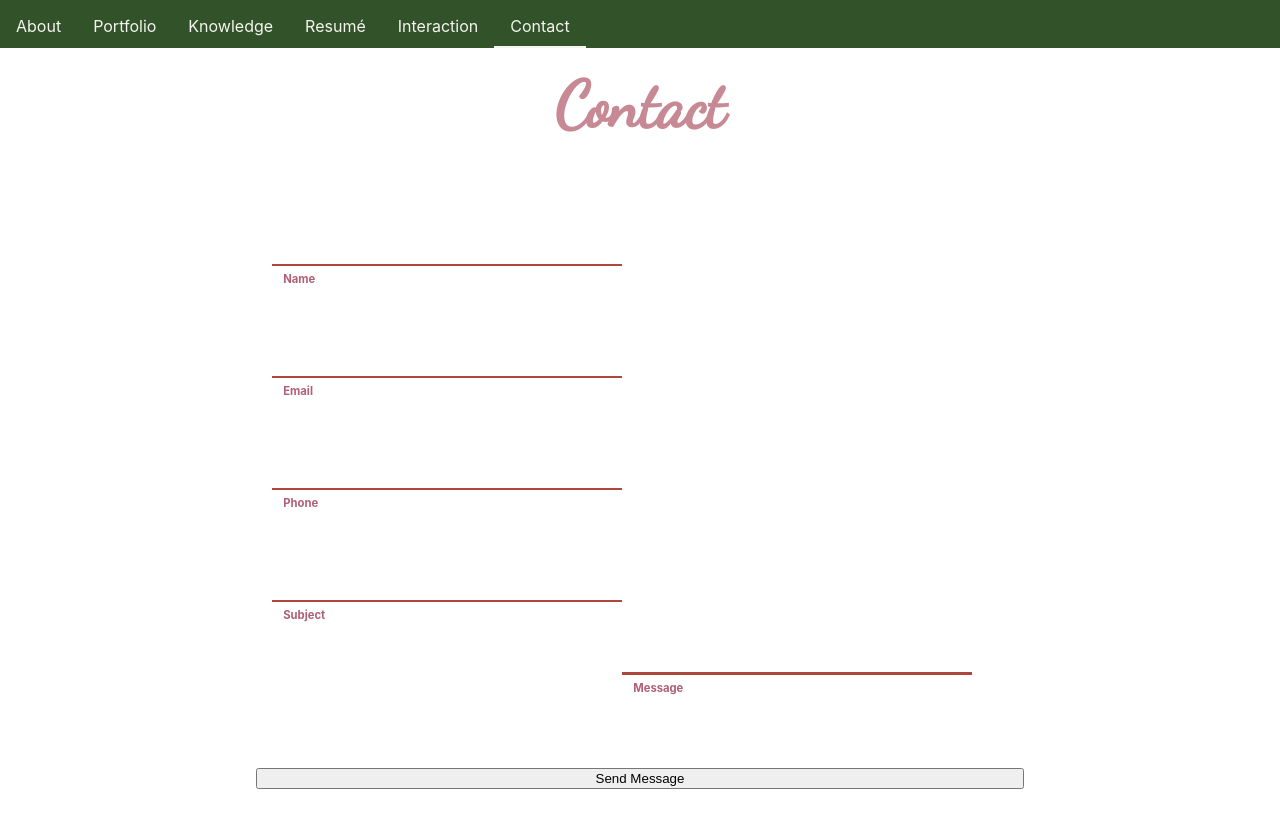
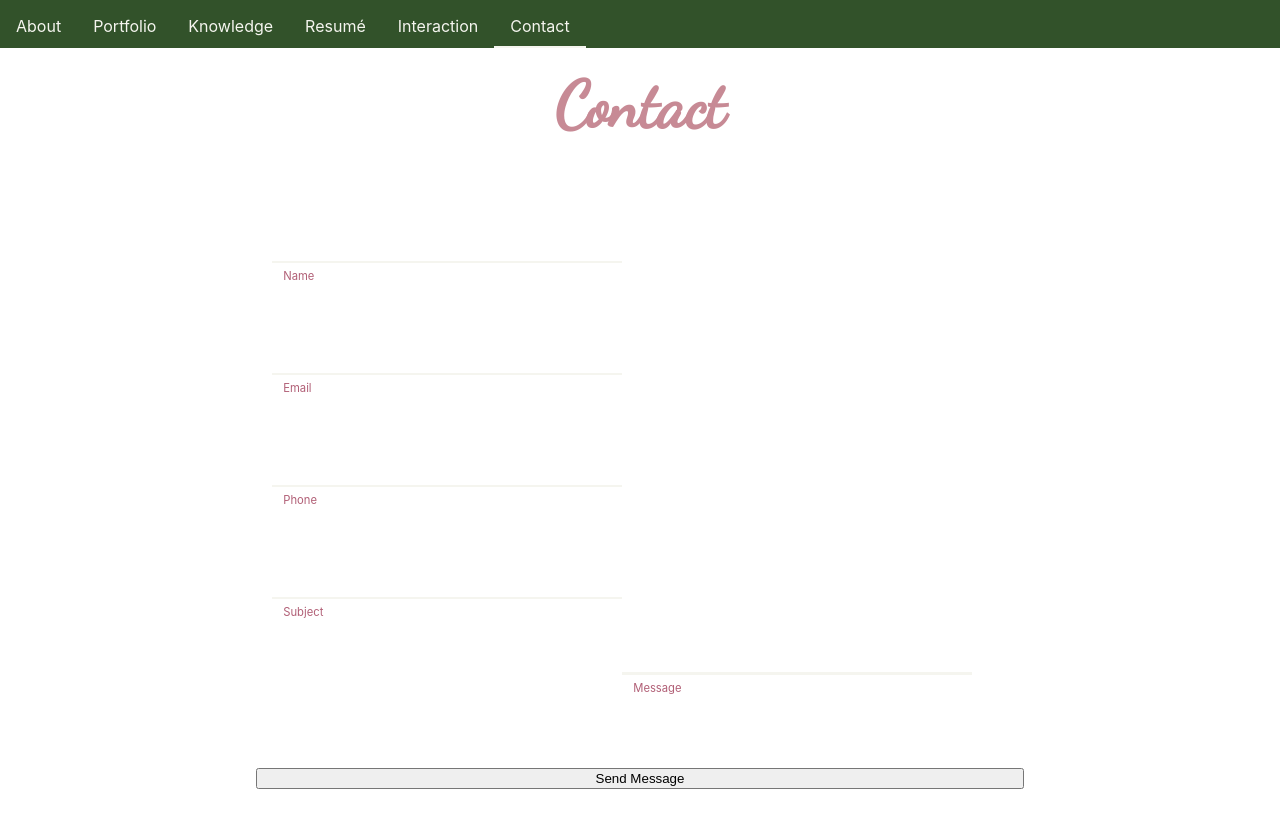
Before and after one commit to Naicah/Portfolio_v2, a React (Create React App) app: page /contact in a window 1280 px wide. Shown: the top 828 px of the page. Built offline with nearby package versions, Linux system fonts and the light colour scheme; a web font is replaced by a local one.

Commit message:
Styles YOKO with my colors

```diff
--- a/src/Components/Contact/contact.css
+++ b/src/Components/Contact/contact.css
@@ -9,24 +9,6 @@
 .contactForm div {
   display: flex;
   flex-flow: column wrap;
-  height: 5em;
-}
-
-.contactForm label {
-  color: var(--color-dark-2);
-}
-
-.contactForm input,
-.contactForm textarea {
-  border: none;
-  border-bottom-style: solid;
-  border-bottom-color: var(--color-light-1);
-}
-
-.contactForm .messageContainer {
-  height: 10em;
-}
-.contactForm .message {
   height: 5em;
 }
 
@@ -51,10 +33,6 @@
   width: 60%;
   border: none;
   border-radius: 0;
-  background: #f0f0f0;
-  color: #aaa;
-  font-weight: bold;
-  font-family: "Helvetica Neue", Helvetica, Arial, sans-serif;
   -webkit-appearance: none; /* for box shadows to show on iOS */
 }
 
@@ -64,11 +42,8 @@
 
 .input__label {
   display: inline-block;
-  float: right;
   padding: 0 1em;
   width: 40%;
-  color: #6a7989;
-  font-weight: bold;
   font-size: 70.25%;
   -webkit-font-smoothing: antialiased;
   -moz-osx-font-smoothing: grayscale;
@@ -87,23 +62,11 @@
   width: 100%;
 }
 
-.graphic {
-  position: absolute;
-  top: 0;
-  left: 0;
-  fill: none;
-}
-
-.icon {
-  color: #ddd;
-  font-size: 150%;
-}
-
 .input__field--yoko {
   z-index: 10;
   width: 100%;
   background: transparent;
-  color: #f5f5f5;
+  color: var(--color-dark-2);
   opacity: 0;
   -webkit-transition: opacity 0.3s;
   transition: opacity 0.3s;
@@ -112,7 +75,7 @@
 .input__label--yoko {
   position: relative;
   width: 100%;
-  color: #b04b40;
+  color: var(--color-dark-2);
   text-align: left;
 }
 
@@ -123,7 +86,7 @@
   left: 0;
   width: 100%;
   height: 4em;
-  background: #c5564a;
+  background: var(--color-light-1);
   -webkit-transform: perspective(1000px) rotate3d(1, 0, 0, 90deg);
   transform: perspective(1000px) rotate3d(1, 0, 0, 90deg);
   -webkit-transform-origin: 50% 100%;
@@ -139,7 +102,7 @@
   left: 0;
   width: 100%;
   height: 0.25em;
-  background: #ad473c;
+  background: var(--color-light-1);
   -webkit-transform-origin: 50% 0%;
   transform-origin: 50% 0%;
   -webkit-transition: -webkit-transform 0.3s;
```
